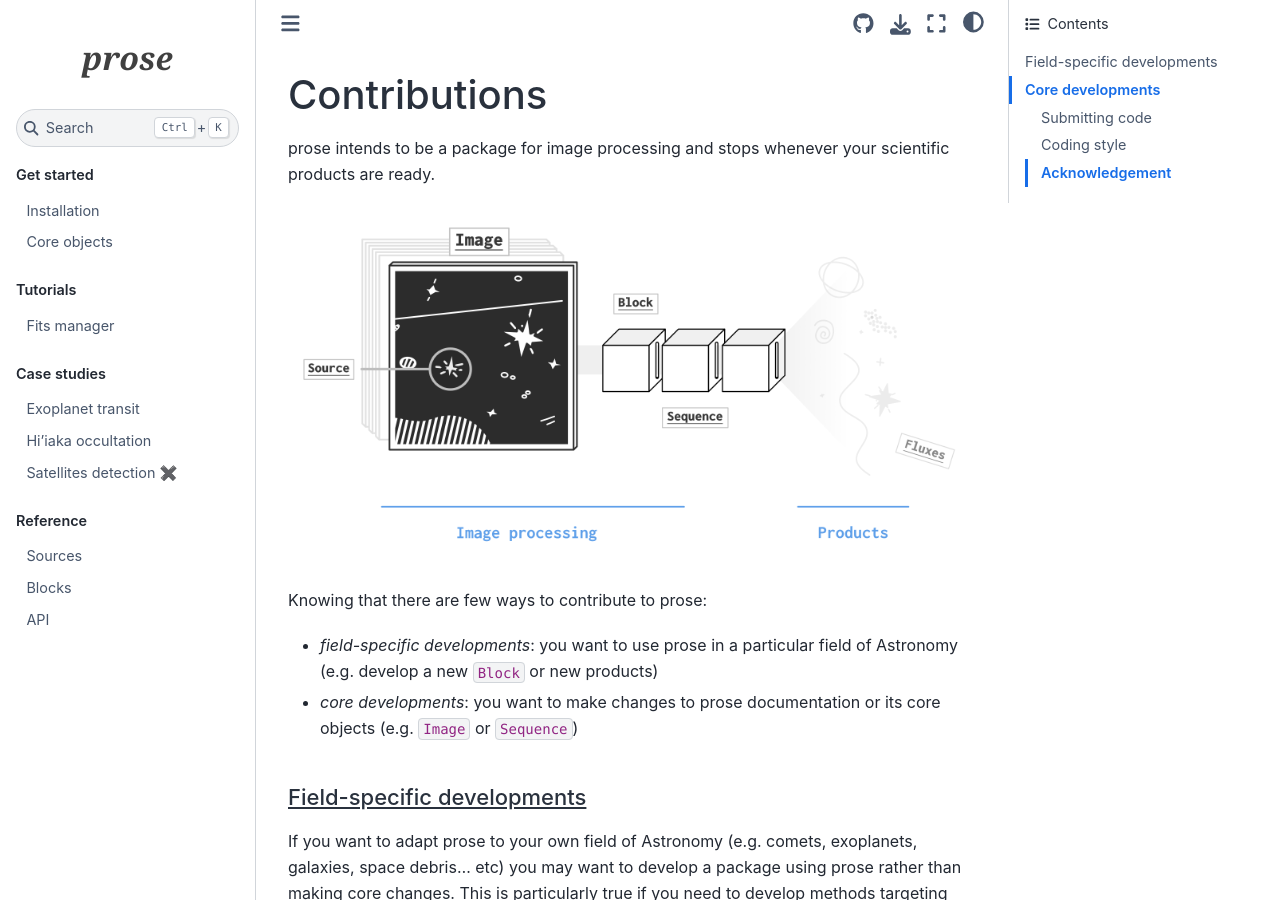
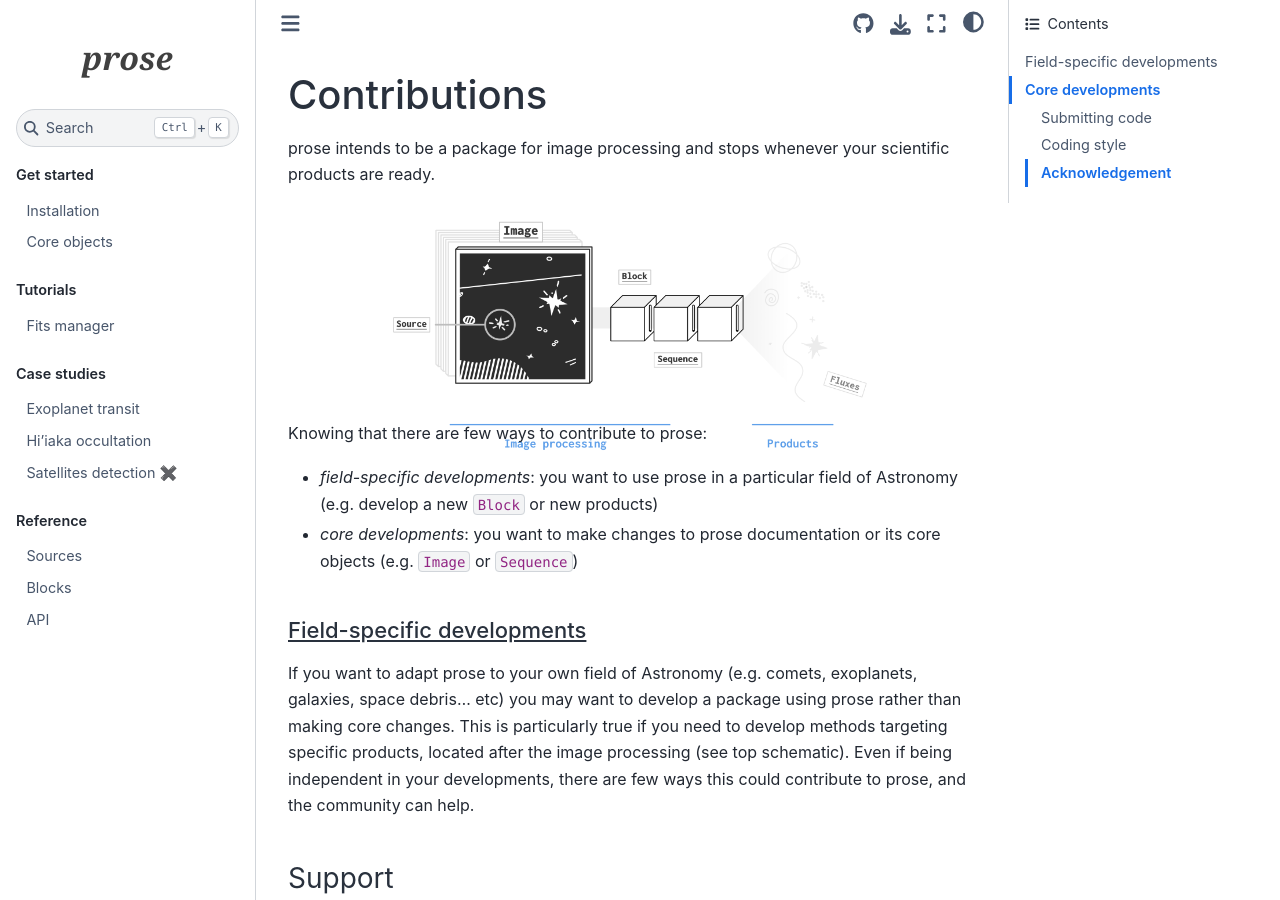
Before and after one commit to lgrcia/prose, a Sphinx documentation site: the page built from docs/CONTRIBUTING.md, in a window 1280 px wide and 900 px high. Built offline with Sphinx 7.4.7 and the Sphinx Book theme 1.1.4, drawn with Linux system fonts in a browser that asks for light colours; pages that are not in the unit, such as notebooks, are missing from menus.

Commit message:
fix contrib image size

```diff
--- a/docs/CONTRIBUTING.md
+++ b/docs/CONTRIBUTING.md
@@ -2,7 +2,9 @@
 
 prose intends to be a package for image processing and stops whenever your scientific products are ready.
 
-![](_static/core_h.png)
+<p align="center" style="margin-bottom:-50px">
+    <img src="_static/core_h.png" width="500">
+</p>
 
 Knowing that there are few ways to contribute to prose:
 - *field-specific developments*: you want to use prose in a particular field of Astronomy (e.g. develop a new `Block` or new products)
```
